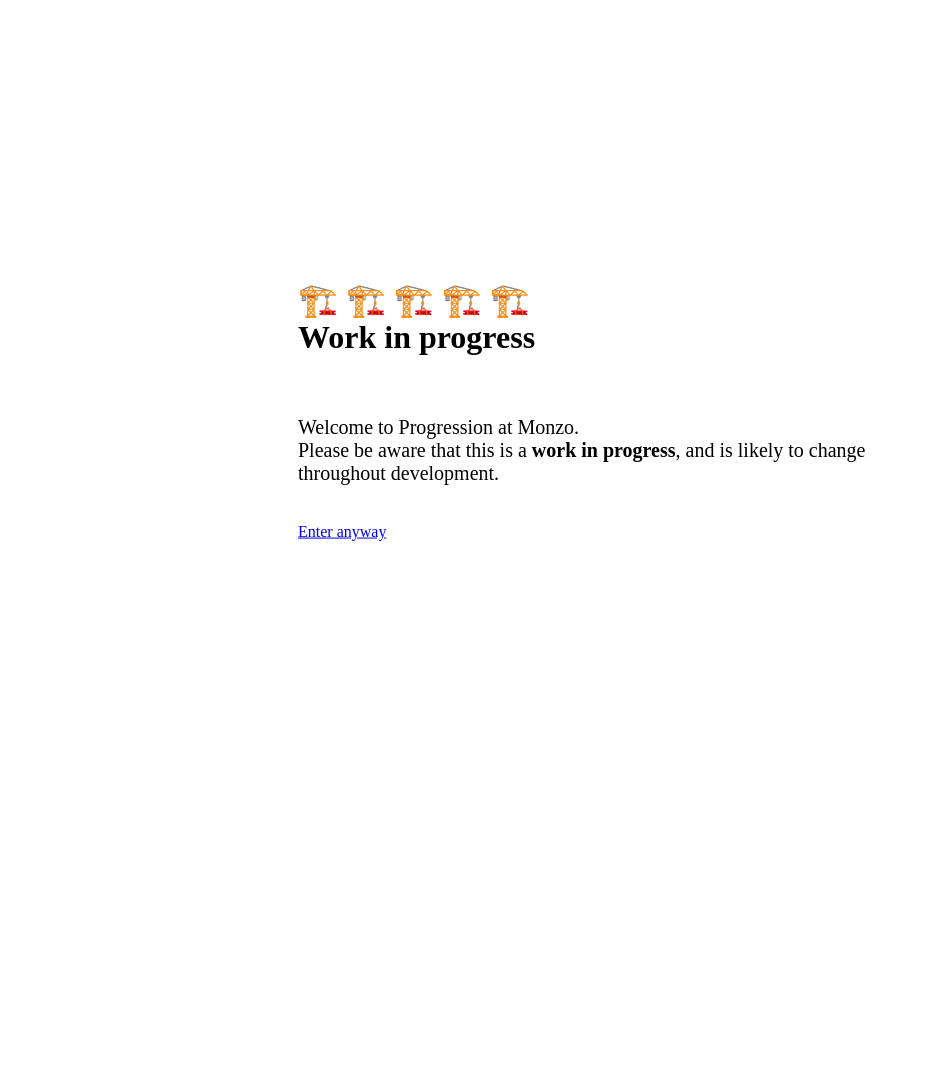
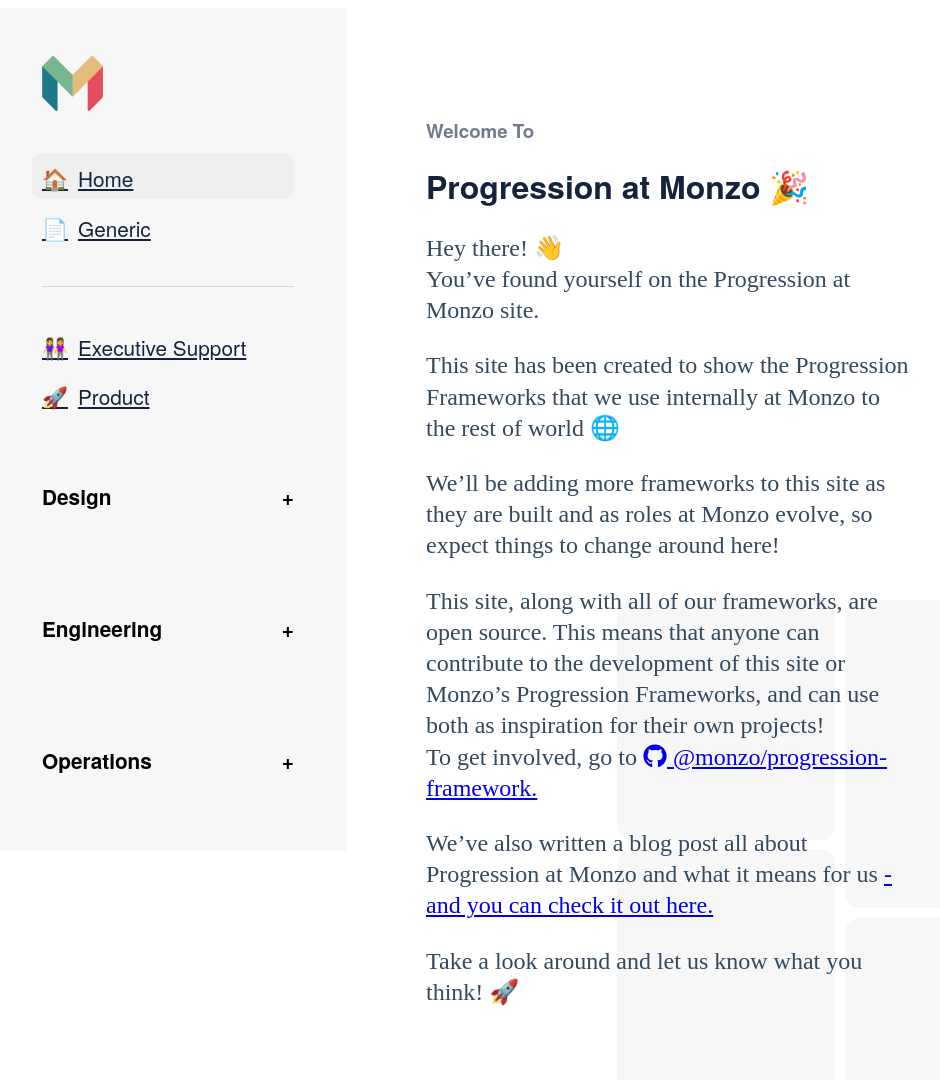
Before and after one commit to monzo/progression-framework, a Gatsby site: page / in a window 1280 px wide. Shown: the whole page, without its empty margins (22-962 px from the left). Before the commit the page ends 800 px from the top, so only its background shows below. Built offline with nearby package versions, Linux system fonts and the light colour scheme; Gatsby itself is replaced by a stand-in of ours; some packages are replaced by stand-ins of ours.

Commit message:
✨CSS edits and removal of the intro slide Removes unneccecary css, fixes scrollbar bug (that just appeared out of nowhere - thanks css 🤦‍♂️) and removes the intro warning slide as it is no longer needed.

```diff
--- a/frameworks/design/product-design.md
+++ b/frameworks/design/product-design.md
@@ -1,5 +1,5 @@
 ---
-path: "/frameworks/design/product-design"
+path: "/design/product-design"
 title: "🎯 Product Design Framework"
 sidebarTitle: "🎯 Product Design"
 sidebarGroup: "design"
--- a/frameworks/design/user-research.md
+++ b/frameworks/design/user-research.md
@@ -1,5 +1,5 @@
 ---
-path: "/frameworks/design/user-research"
+path: "/design/user-research"
 title: "🎯 User Research Framework"
 sidebarTitle: "🎯 User Research"
 sidebarGroup: "design"
--- a/frameworks/design/visual-design.md
+++ b/frameworks/design/visual-design.md
@@ -1,5 +1,5 @@
 ---
-path: "/frameworks/design/visual-design"
+path: "/design/visual-design"
 title: "🎯 Visual Design Framework"
 sidebarTitle: "🎯 Visual Design"
 sidebarGroup: "design"
--- a/frameworks/engineering/backend.md
+++ b/frameworks/engineering/backend.md
@@ -1,5 +1,5 @@
 ---
-path: "/frameworks/engineering/backend"
+path: "/engineering/backend"
 title: "🛠️ Backend Engineering Framework"
 sidebarTitle: "🛠️ Backend"
 sidebarGroup: "engineering"
--- a/frameworks/engineering/data.md
+++ b/frameworks/engineering/data.md
@@ -1,5 +1,5 @@
 ---
-path: "/frameworks/engineering/data"
+path: "/engineering/data"
 title: "📊 Data Engineering Framework"
 sidebarTitle: "📊 Data"
 sidebarGroup: "engineering"
--- a/frameworks/engineering/mobile.md
+++ b/frameworks/engineering/mobile.md
@@ -1,5 +1,5 @@
 ---
-path: "/frameworks/engineering/mobile"
+path: "/engineering/mobile"
 title: "👩‍💻 Mobile Engineering Framework"
 sidebarTitle: "👩‍💻 Mobile"
 sidebarGroup: "engineering"
--- a/frameworks/engineering/web.md
+++ b/frameworks/engineering/web.md
@@ -1,5 +1,5 @@
 ---
-path: "/frameworks/engineering/web"
+path: "/engineering/web"
 title: "🌐 Web Engineering Framework"
 sidebarTitle: "🌐 Web"
 sidebarGroup: "engineering"
--- a/frameworks/executive-support.md
+++ b/frameworks/executive-support.md
@@ -1,5 +1,5 @@
 ---
-path: "/frameworks/executive-support"
+path: "/executive-support"
 title: "👭 Executive Support Framework"
 sidebarTitle: "👭 Executive Support"
 sidebarGroup:
--- a/frameworks/generic.md
+++ b/frameworks/generic.md
@@ -1,5 +1,5 @@
 ---
-path: "/frameworks/generic"
+path: "/generic"
 title: "📄 Generic Framework"
 sidebarTitle: "📄 Generic"
 sidebarGroup:
--- a/frameworks/operations/ops-individual-contributor.md
+++ b/frameworks/operations/ops-individual-contributor.md
@@ -1,5 +1,5 @@
 ---
-path: "/frameworks/operations/ops-individual-contributor"
+path: "/operations/ops-individual-contributor"
 title: "🙋‍♀️️️ Ops Individual Contributor Framework"
 sidebarTitle: "🙋‍♀️ Individual Contributor"
 sidebarGroup: "operations"
--- a/frameworks/operations/ops-leadership.md
+++ b/frameworks/operations/ops-leadership.md
@@ -1,5 +1,5 @@
 ---
-path: "/frameworks/operations/ops-leadership"
+path: "/operations/ops-leadership"
 title: "🎯 Ops Leadership Framework"
 sidebarTitle: "🎯 Leadership"
 sidebarGroup: "operations"
--- a/frameworks/product.md
+++ b/frameworks/product.md
@@ -1,5 +1,5 @@
 ---
-path: "/frameworks/product"
+path: "/product"
 title: "🚀 Product Framework"
 sidebarTitle: "🚀 Product"
 sidebarGroup:
--- a/src/components/sidebarBuilder.js
+++ b/src/components/sidebarBuilder.js
@@ -138,7 +138,7 @@
           <ListElement key={Math.random()}>
             <DefaultStyledLink
               activeClassName="active"
-              to="/frameworks/"
+              to="/"
               state={{ openedTopics }}
             >
               <EmojiListItem>🏠</EmojiListItem>
@@ -146,7 +146,7 @@
             </DefaultStyledLink>
           </ListElement>
           <ListElement key={Math.random()}>
-            <StyledLink to="/frameworks/generic" state={{ openedTopics }}>
+            <StyledLink to="/generic" state={{ openedTopics }}>
               <EmojiListItem>📄</EmojiListItem>
               Generic
             </StyledLink>
--- a/src/components/styles.js
+++ b/src/components/styles.js
@@ -8,7 +8,7 @@
   position: relative;
   padding: 3em 5em;
   overflow-x: hidden;
-  overflow-y: scroll;
+  overflow-y: auto;
   -webkit-overflow-scrolling: touch;
 
   @media all and (max-width: 736px) {
@@ -155,15 +155,15 @@
   width: 100%;
   height: 100%;
   display: block;
-  overflow: auto;
+  //overflow: auto;
 `
 
 export const SidebarScroll = styled.div`
   position: relative;
   width: 100%;
-  height: 100%;
-  overflow-y: scroll;
-  -webkit-overflow-scrolling: touch;
+  //height: 100%;
+  //overflow-y: scroll;
+  //-webkit-overflow-scrolling: touch;
 `
 
 export const Contain = styled.div`
@@ -259,7 +259,7 @@
   background-color: #f7f7f7;
   color: black;
   overflow-x: hidden;
-  overflow-y: scroll;
+  overflow-y: auto;
   -webkit-overflow-scrolling: touch;
   height: 100%;
   width: 19%;
--- a/src/css/main.css
+++ b/src/css/main.css
@@ -1,11 +1,9 @@
+html {
+    overflow-y: auto;
+}
 body, #___gatsby, #___gatsby > * {
-    height: 100% !important;
-    overflow-y: scroll;
+    height: 100%;
     overflow-x: hidden;
-}
-.full-page {
-    height: 100% !important;
-    overflow: hidden;
 }
 .framework-columns {
     padding-left: 30px; /* gutter size */
--- a/src/pages/404.js
+++ b/src/pages/404.js
@@ -17,7 +17,6 @@
 export default class Frameworks extends React.Component<Props> {
   render() {
     return (
-      <div className="full-page">
       <Layout data={this.props.data}>
         <div className="strip strip--middle cover cover-md--640">
           <div className="container">
@@ -29,7 +28,7 @@
                   looking&nbsp;for
                 </ErrorPageDescription>
                 <ErrorPageLink
-                    to="/frameworks/"
+                  to="/"
                   className="o-button-text u-margin-top-large-md"
                 >
                   Go back home&nbsp;&rsaquo;
@@ -56,7 +55,6 @@
           </div>
         </div>
       </Layout>
-      </div>
     )
   }
 }
--- a/src/pages/index.js
+++ b/src/pages/index.js
@@ -1,14 +1,92 @@
-import React from 'react'
-import { Router } from '@reach/router'
-import InProgressView from '../views/InProgressView'
+// @flow
+import * as React from 'react'
+import { graphql } from 'gatsby'
+import { FontAwesomeIcon } from '@fortawesome/react-fontawesome'
+import { faGithub } from '@fortawesome/free-brands-svg-icons'
+import illustration from '../images/intro_illustration.svg'
+import Layout from '../components/layout'
+import {
+  Subtitle,
+  Title,
+  DescriptionView,
+  Description,
+  DescriptionText,
+  DescriptionIllustration,
+} from '../components/styles'
 import '../css/main.min.css'
 
-const Index = () => {
-  return (
-    <Router className="router full-page">
-      <InProgressView path="/" />
-    </Router>
-  )
+type Props = {
+  data: Object,
 }
 
-export default Index
+export default class Index extends React.Component<Props> {
+  render() {
+    return (
+      <React.Fragment>
+        <Layout data={this.props.data}>
+          <DescriptionView>
+            <Subtitle>Welcome To</Subtitle>
+            <Title>Progression at Monzo 🎉</Title>
+            <Description>
+              <DescriptionText>
+                Hey there! 👋
+                <br />
+                You’ve found yourself on the Progression at Monzo site.
+              </DescriptionText>
+              <DescriptionText>
+                This site has been created to show the Progression Frameworks
+                that we use internally at Monzo to the rest of world 🌐
+              </DescriptionText>
+              <DescriptionText>
+                We’ll be adding more frameworks to this site as they are built
+                and as roles at Monzo evolve, so expect things to change around
+                here!
+              </DescriptionText>
+              <DescriptionText>
+                This site, along with all of our frameworks, are open source.
+                This means that anyone can contribute to the development of this
+                site or Monzo’s Progression Frameworks, and can use both as
+                inspiration for their own projects!
+                <br />
+                To get involved, go to{' '}
+                <a href="https://github.com/monzo/progression-framework">
+                  <FontAwesomeIcon icon={faGithub} />{' '}
+                  @monzo/progression-framework.
+                </a>
+              </DescriptionText>
+              <DescriptionText>
+                We’ve also written a blog post all about Progression at Monzo
+                and what it means for us{' '}
+                <a href="https://monzo.com/blog/2019/01/07/progression">
+                  - and you can check it out here.
+                </a>
+              </DescriptionText>
+              <DescriptionText>
+                Take a look around and let us know what you think! 🚀
+              </DescriptionText>
+            </Description>
+            <DescriptionIllustration src={illustration} />
+          </DescriptionView>
+        </Layout>
+      </React.Fragment>
+    )
+  }
+}
+
+export const pageQuery = graphql`
+  query {
+    allMarkdownRemark {
+      edges {
+        node {
+          id
+          excerpt(pruneLength: 250)
+          frontmatter {
+            path
+            sidebarTitle
+            sidebarGroup
+          }
+        }
+      }
+    }
+  }
+`
--- a/src/views/FrameworkView.js
+++ b/src/views/FrameworkView.js
@@ -74,9 +74,7 @@
         }
       }
     }
-    genericData: markdownRemark(
-      frontmatter: { path: { eq: "/frameworks/generic" } }
-    ) {
+    genericData: markdownRemark(frontmatter: { path: { eq: "/generic" } }) {
       html
       frontmatter {
         path
--- a/src/views/InProgressView.js
+++ /dev/null
@@ -1,35 +0,0 @@
-// @flow
-import * as React from 'react'
-import { Link } from 'gatsby'
-import { Helmet } from 'react-helmet'
-import { CenteredElement, InProgressText } from '../components/styles'
-import '../css/main.min.css'
-
-const InProgressView = () => (
-  <React.Fragment>
-    <Helmet>
-      <title>Progression at Monzo</title>
-    </Helmet>
-    <CenteredElement>
-      <h1>
-        🏗️ 🏗️ 🏗️ 🏗️ 🏗️
-        <br />
-        <span>Work in progress</span>
-        <br />
-      </h1>
-      <br />
-      <InProgressText>
-        Welcome to Progression at Monzo.
-        <br />
-        Please be aware that this is a <strong>work in progress</strong>, and is
-        likely to change throughout development.
-      </InProgressText>
-      <br />
-      <Link to="/frameworks/" className="btn btn--primary">
-        Enter anyway
-      </Link>
-    </CenteredElement>
-  </React.Fragment>
-)
-
-export default InProgressView
```
Also changed, not shown: src/pages/frameworks.js (deleted, +0 -92 lines), src/css/main.min.css. Lines whose indentation alone changed are shown as unchanged.
